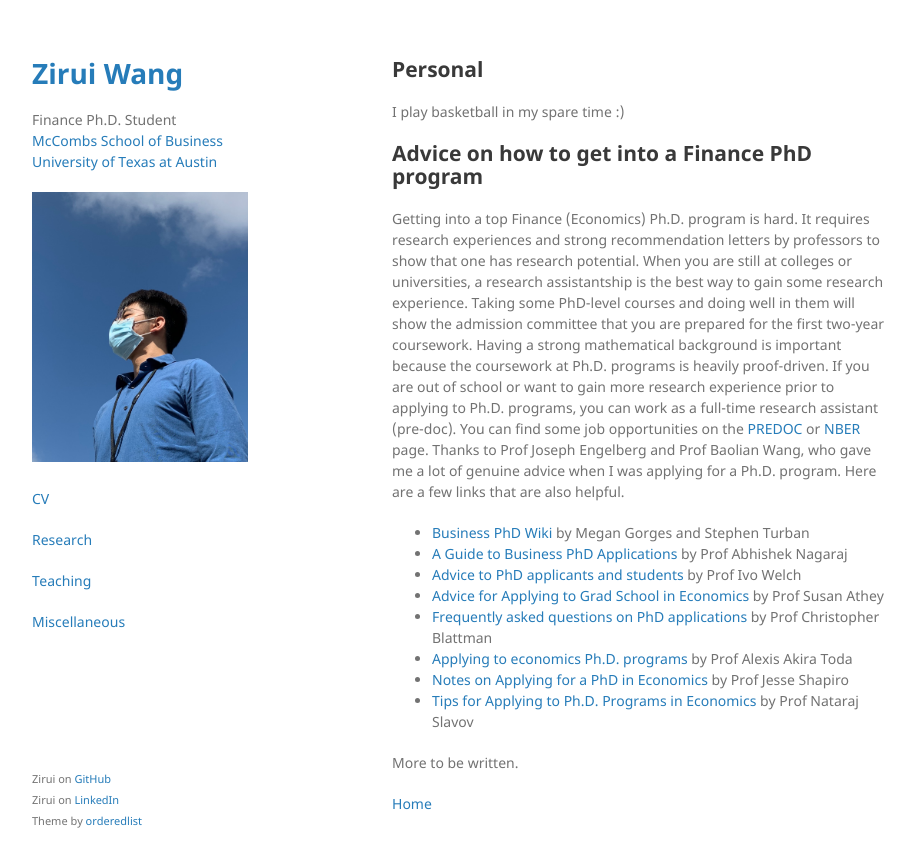
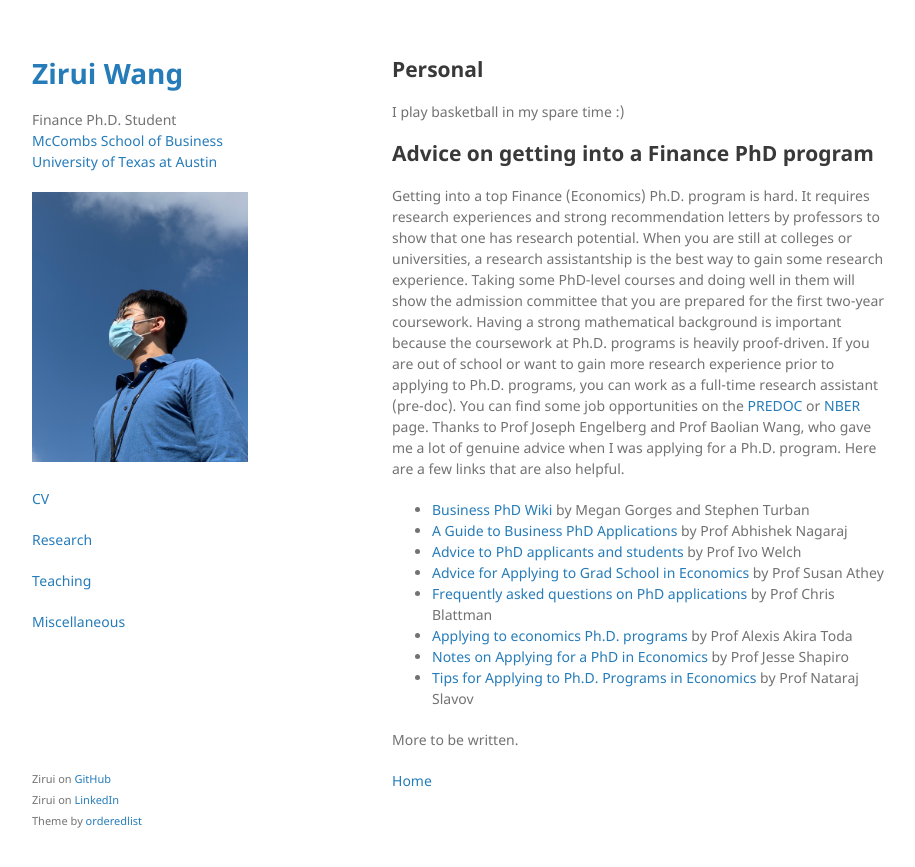
Before and after one commit to HarrisonZiruiWang/HarrisonZiruiWang.github.io, a Jekyll site: the page built from misc.md, in a window 1280 px wide. Shown: the top 867 px of the page, without its empty margins (178-1093 px from the left). Built offline with Jekyll 4.4.1, drawn with Linux system fonts in a browser that asks for light colours; our own code applies the rules of GitHub Pages for plain Markdown files.

Commit message:
Update misc.md

```diff
--- a/misc.md
+++ b/misc.md
@@ -6,7 +6,7 @@
 
 I play basketball in my spare time :)
 
-## Advice on how to get into a Finance PhD program
+## Advice on getting into a Finance PhD program
 
 Getting into a top Finance (Economics) Ph.D. program is hard. It requires research experiences and strong recommendation letters by professors to show that one has research potential. When you are still at colleges or universities, a research assistantship is the best way to gain some research experience. Taking some PhD-level courses and doing well in them will show the admission committee that you are prepared for the first two-year coursework. Having a strong mathematical background is important because the coursework at Ph.D. programs is heavily proof-driven. If you are out of school or want to gain more research experience prior to applying to Ph.D. programs, you can work as a full-time research assistant (pre-doc). You can find some job opportunities on the <a href="https://predoc.org/opportunities" target="_black">PREDOC</a> or <a href="https://www.nber.org/career-resources/research-assistant-positions-not-nber" target="_black">NBER</a> page. Thanks to Prof Joseph Engelberg and Prof Baolian Wang, who gave me a lot of genuine advice when I was applying for a Ph.D. program. Here are a few links that are also helpful.
 
@@ -14,7 +14,7 @@
 *   <a href="https://abhishekn.com/files/phdguide.pdf" target="_black">A Guide to Business PhD Applications</a> by Prof Abhishek Nagaraj
 *   <a href="https://www.ivo-welch.info/teaching/advicephd.html" target="_black">Advice to PhD applicants and students</a> by Prof Ivo Welch
 *   <a href="https://athey.people.stanford.edu/professional-advice" target="_black">Advice for Applying to Grad School in Economics</a> by Prof Susan Athey
-*   <a href="https://chrisblattman.com/about/contact/gradschool/" target="_black">Frequently asked questions on PhD applications</a> by Prof Christopher Blattman
+*   <a href="https://chrisblattman.com/about/contact/gradschool/" target="_black">Frequently asked questions on PhD applications</a> by Prof Chris Blattman
 *   <a href="https://alexisakira.github.io/misc/apply-econphd" target="_black">Applying to economics Ph.D. programs</a> by Prof Alexis Akira Toda
 *   <a href="https://www.brown.edu/Research/Shapiro/pdfs/phdnotes.pdf" target="_black">Notes on Applying for a PhD in Economics</a> by Prof Jesse Shapiro
 *   <a href="http://www.sitaslavov.com/home/advice" target="_black">Tips for Applying to Ph.D. Programs in Economics</a> by Prof Nataraj Slavov
```
